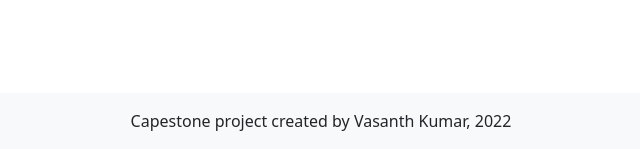
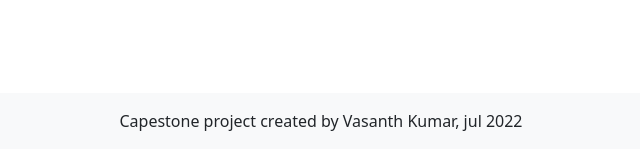
Before and after one commit to vasanthbillov/recommandationsystem, a Flask app: page / in a window 1280 px wide. Shown: the part 727-876 px from the top of the page, without its empty margins (319-959 px from the left). Run offline with Flask 2, Linux system fonts and the light colour scheme; parts of the project's set-up code (start-up, migrations or seed data) failed here and were passed over.

Commit message:
Update index.html

```diff
--- a/templates/index.html
+++ b/templates/index.html
@@ -263,7 +263,7 @@
     <footer>
         <!-- Copyright -->
     <div class="text-center p-3 bg-light">
-        Capestone project created by Vasanth Kumar, 2022
+        Capestone project created by Vasanth Kumar, jul 2022
       </div>
       <!-- Copyright -->
     </footer>
```
